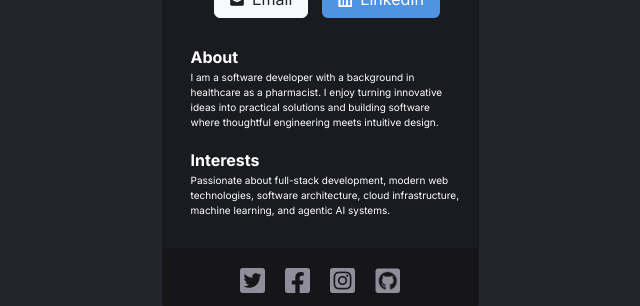
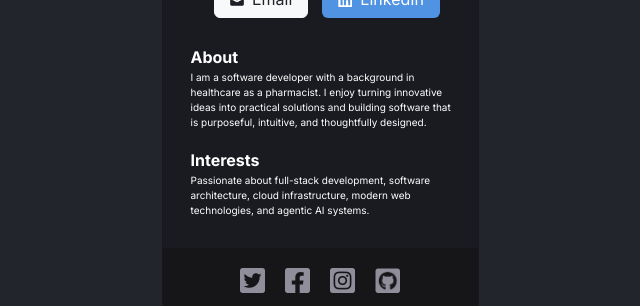
Before and after one commit to steph-xue/digital-business-card, a React (Vite) app: page / in a window 1280 px wide. Shown: the part 480-786 px from the top of the page, without its empty margins (320-960 px from the left). Built offline with nearby package versions, Linux system fonts and the light colour scheme.

Commit message:
update info

```diff
--- a/src/components/About.jsx
+++ b/src/components/About.jsx
@@ -5,7 +5,7 @@ function About() {
         <div className="about-page">
             <h1>About</h1>
             <p>
-                I am a software developer with a background in healthcare as a pharmacist. I enjoy turning innovative ideas into practical solutions and building software where thoughtful engineering meets intuitive design.
+                I am a software developer with a background in healthcare as a pharmacist. I enjoy turning innovative ideas into practical solutions and building software that is purposeful, intuitive, and thoughtfully designed.
             </p>
         </div>
     );
--- a/src/components/Interests.jsx
+++ b/src/components/Interests.jsx
@@ -5,7 +5,7 @@ function Interests() {
         <div className="interests-page">
             <h1>Interests</h1>
             <p>
-                Passionate about full-stack development, modern web technologies, software architecture, cloud infrastructure, machine learning, and agentic AI systems.
+                Passionate about full-stack development, software architecture, cloud infrastructure, modern web technologies, and agentic AI systems.
             </p>
         </div>
     );
```
Also changed, not shown: images/business-card.png.
